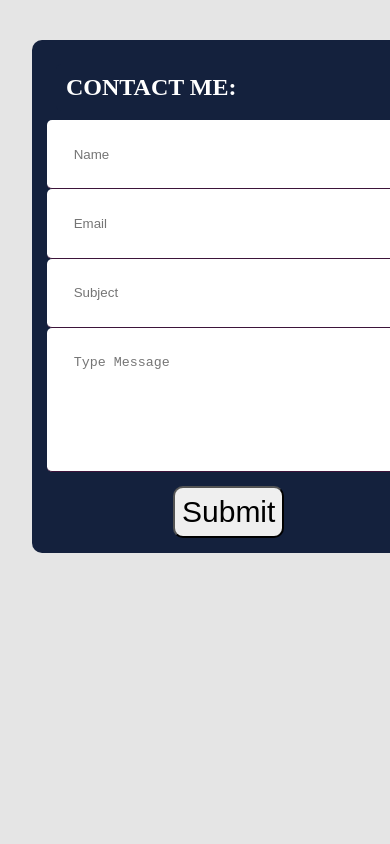
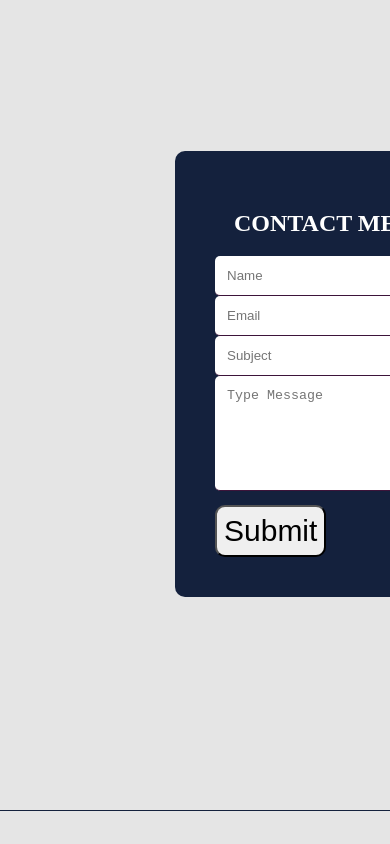
Before and after one commit to Mshkatso-01/Portfolio-0, a plain HTML site: page index.html in a window 390 px wide. Shown: the part 1520-2364 px from the top of the page. Drawn offline with Linux system fonts and the light colour scheme.

Commit message:
Update contact.css

```diff
--- a/contact.css
+++ b/contact.css
@@ -1,119 +0,0 @@
-@media(max-width:460px){
-
-
-.contacts{
-    /* margin-top: 50;
-    padding-bottom: 120px; */
-    margin-top: -100px;
-    margin-bottom: 200px;
-    margin-right: 70%;
-    width: 100%;
-    height: 100vh;
-
-}
-form{
-    max-width: 550px;
-    width: 100%;
-    background-color:#14213d;
-    color: #fff;
-    margin: 2em;
-
-    /* margin: 17vh auto 0 175px; */
-    padding: 15px;
-    border-radius: 10px;
-    box-sizing: border-box;
-}
-#me{
-    padding: 9px;
-    background-color: #14213d;
-}
-form div h2{
-
-    border-radius: 5px;
-    background-color: #14213d;
-}
-form h2{
-    margin: 0;
-    align-items: center;
-    padding: 10px;
-}
-form label{
-    display: block;
-    margin: 20px 0;
-}
-form input,textarea{
-    width: 100%;
-    width: 100%;
-    padding: 2em;
-    box-sizing: border-box;
-    outline: none;
-    resize: none;
-    border: none;
-    border-bottom: 1px solid #3d143a;
-    border-radius: 5px;
-}
-form input[type = "text"]:focus, textarea:focus{
-    border-bottom: 1px solid #14213d;
-}
-form textarea::-webkit-scrollbar{
-    width: 4px;
-}
-form textarea::-webkit-scrollbar-thumb{
-    background-color: #8f1111;
-}
-form button{
-    /* display: inline-block; */
-    margin-top: 10px;
-    padding: 7px ;
-    font-size: 30px;
-    font-weight: 400;
-
-    border-radius: 10px;
-    text-align: center;
-    cursor: pointer;
-    margin-left: 35%;
-
-
-}
-form button:hover{
-    color: #ffffff;
-    background-color: #14213d;
-
-}
-form h2{
-    margin-top: 6px 0 6px 0;
-}
-.overlay{
-    margin-left: .8em;
-    width: 100%;
-    line-height: 100px;
-    height: 1px;
-    background-color: #14213d;
-    display: inline-block;
-}
-.overlay-container{
-    margin-bottom: 30px;
-    padding-bottom: 40px;
-
-
-}
-
-footer h1{
-    color: #fff;
-    font-weight: 800;
-    font-size: 50px;
-    padding-bottom: 15px;
-
-}
-footer span{
-    color:#14213d;
-    font-weight: 600;
-    font-size: 20px;
-
-}
-footer{
-    text-align: center;
-    padding-bottom: 20px;
-}
-
-}
```
